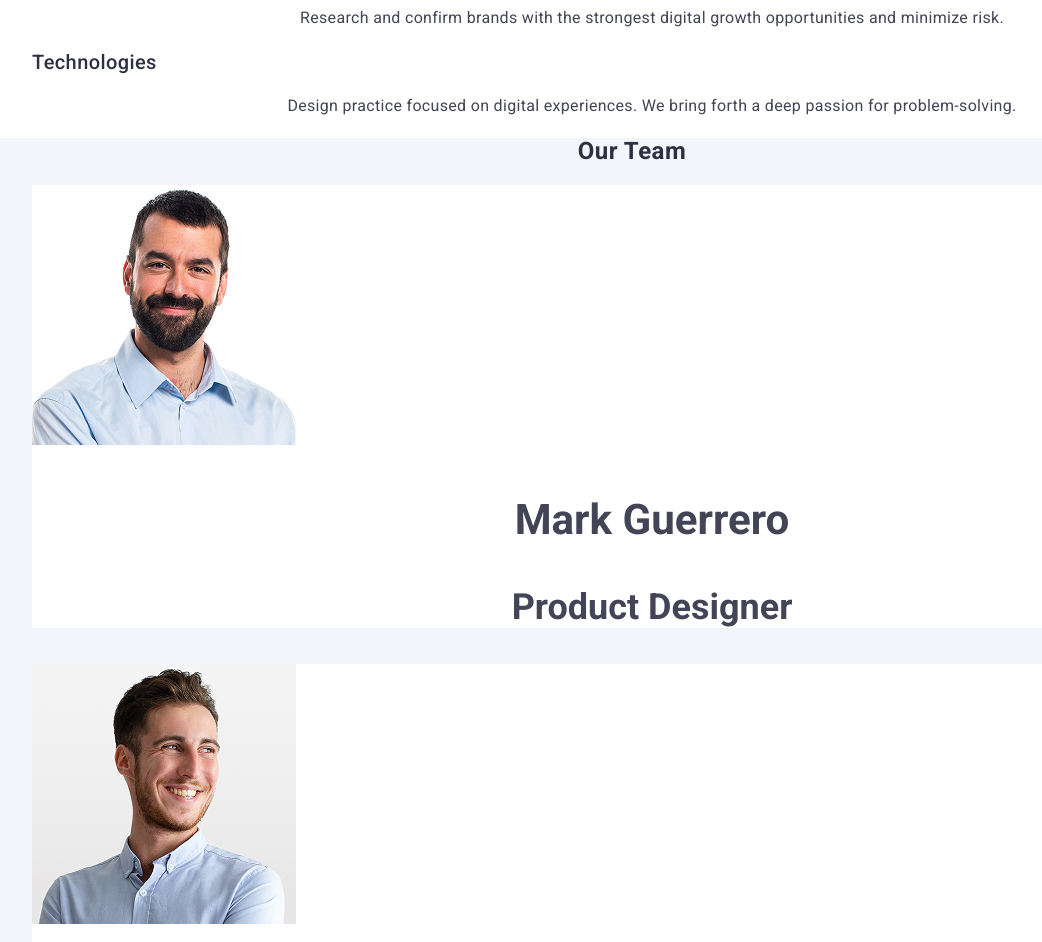
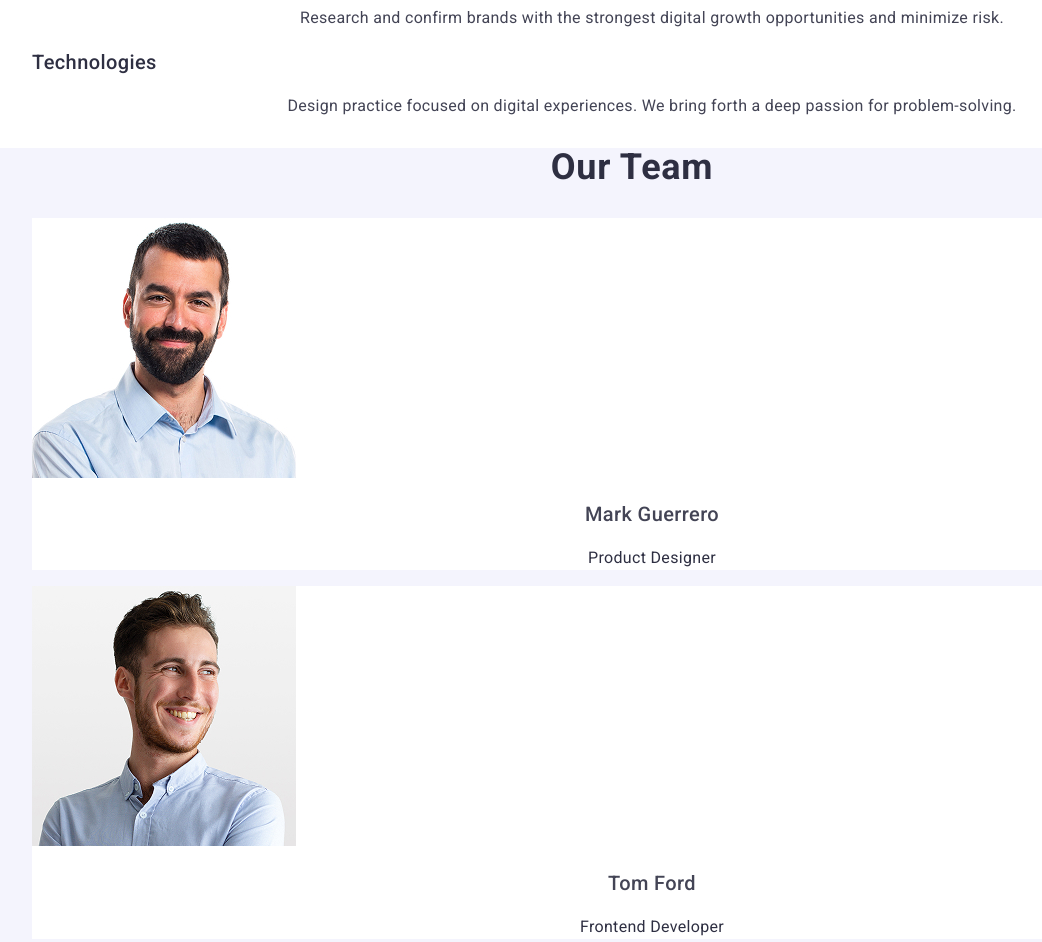
Before and after one commit to nazarrn1515-afk/goit-markup-hw-02, a plain HTML site: page index.html in a window 1280 px wide. Shown: the part 640-1582 px from the top of the page, without its empty margins (8-1050 px from the left). Drawn offline with nearby package versions, Linux system fonts and the light colour scheme.

Commit message:
fix team typography and selectors

```diff
--- a/css/common.css
+++ b/css/common.css
@@ -1,7 +1,7 @@
 body {
     font-family: 'Roboto', sans-serif;
     color: #2E2F42;
-    background-color: fff;
+    background-color: #fff;
 }
 
 a {
--- a/css/footer.css
+++ b/css/footer.css
@@ -5,7 +5,7 @@
 .footer .logo-studio {
   color: #F4F4FD;
   line-height: 1.33;
-  font-size: 24px;
+  font-size: 18px;
 }
 
 .footer-text {
--- a/css/portfolio.css
+++ b/css/portfolio.css
@@ -1,5 +1,8 @@
 .portfolio-title {
   text-align: center;
+  font-size: 36px;
+  line-height: 1.11;
+  letter-spacing: 0.02em;
 }
 
 .portfolio-item h3 {
--- a/css/team.css
+++ b/css/team.css
@@ -1,22 +1,35 @@
 .team-item {
     background-color: #ffffff;
-    font-weight: 700;
-    font-size: 36px;
+    font-weight: 400;
+    font-size: 16px;
 }
 
 .team {
     background-color: #f4f4fd;
 }
 
-p,
+p {
+    text-align: center;
+    color: #2E2F42;
+    font-weight: 400;
+    font-size: 16px;
+    line-height: 1.5;
+    letter-spacing: 0.02em;
+}
+
 h3 {
     text-align: center;
     color: #434455;
+    font-weight: 500;
+    font-size: 20px;
+    line-height: 1.2;
+    letter-spacing: 0.02em;
 }
 
 .team-title {
     text-align: center;
-    font-size: 700;
+    font-size: 36px;
+    font-weight: 700;
     line-height: 1.11;
     letter-spacing: 0.02em;
 }
--- a/index.html
+++ b/index.html
@@ -60,7 +60,6 @@
          </section>
          <!-- Third Section -->
          <section id="team" class="team">
-          <div class="container">
             <h2 class="team-title">Our Team</h2>
             <ul class="team-list">
                 <li class="team-item">
```
